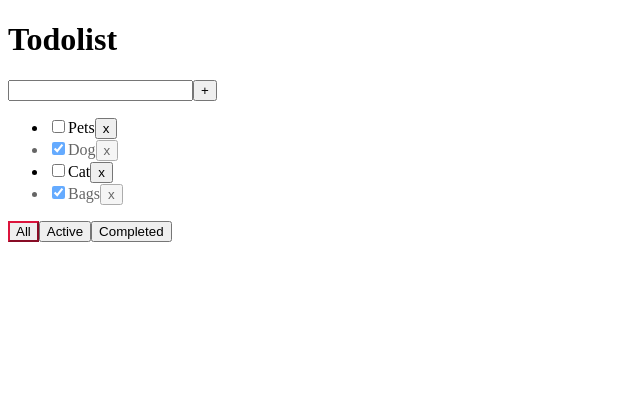
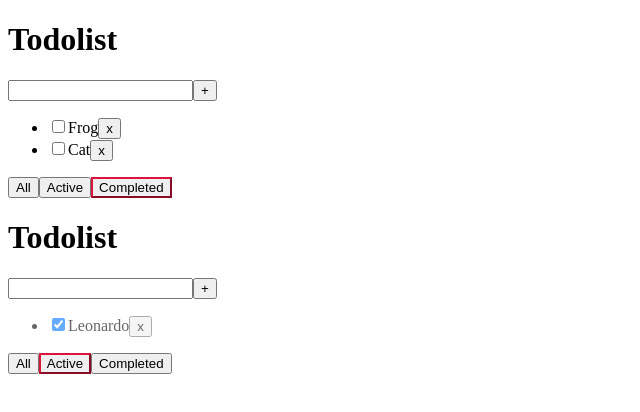
Before and after one commit to davidradcenko/TodolistImp, a React (Create React App) app: page / in a window 1280 px wide. Shown: the top 412 px of the page, without its empty margins (0-640 px from the left). Built offline with nearby package versions, Linux system fonts and the light colour scheme.

Commit message:
error whis new properties

```diff
--- a/src/App.tsx
+++ b/src/App.tsx
@@ -4,64 +4,98 @@ import {v1 as uuidv4} from 'uuid';
 import './App.css';
 
 export type FilterType = "All" | "Completed" | "Active";
+type TodolistType = {
+    id: string,
+    title: string,
+    isDone: FilterType
+}
+
 
 function App() {
-    let [TodolistData, SetTodolistData] = useState([
-        {id: uuidv4(), name : "Pets", checked: false},
-        {id: uuidv4(), name: "Dog", checked: true},
-        {id: uuidv4(), name: "Cat", checked: false},
-        {id: uuidv4(), name: "Bags", checked: true}
-    ])
-    let [Filter, setFilter] = useState<FilterType>("All")
 
-    function removeTask(id: string) {
-        let task = TodolistData.filter(e => id != e.id)
-        SetTodolistData(task)
+    function removeTask(id: string, todolistId: string) {
+        let T = tasksObj[todolistId]
+        let FiltredTask = T.filter(e => id != e.id)
+        tasksObj[todolistId] = FiltredTask
+        SetTasksObj({...tasksObj})
     }
 
-    function AddNewTodoTask(title: string) {
+    function AddNewTodoTask(title: string, todolistId: string) {
         let newTodo = {id: uuidv4(), name: title, checked: false}
-        let newTask = [newTodo, ...TodolistData]
-        SetTodolistData(newTask)
+        let T = tasksObj[todolistId]
+        let newTask = [newTodo, ...T]
+        tasksObj[todolistId] = newTask
+        SetTasksObj({...tasksObj})
     }
 
-    function chengeChecked(id: string) {
-        let newMass = TodolistData.find(e => {
-            if (e.id == id) {
-            e.checked= !e.checked
-                return e
-            }
-        })
-       let soldeMass=[...TodolistData]
-            SetTodolistData(soldeMass)
+    function chengeChecked(id: string, todolistId: string) {
+        let T = tasksObj[todolistId]
+        let newMass = T.filter(e => e.id == id)
+
+        if(newMass){
+            console.log(newMass)
+            tasksObj[0].checked = true
+            SetTasksObj({...tasksObj})
+        }
 
 
     }
 
-    function chengeFilter(value: FilterType) {
-        setFilter(value)
+    function chengeFilter(value: FilterType, todolistId: string) {
+        let todo = TodolistData.find(tl => tl.id === todolistId)
+        if (todo) {
+
+            todo.isDone = value
+            SetTodolistData({...TodolistData})
+        }
+
     }
 
+    let todolistId1 = uuidv4()
+    let todolistId2 = uuidv4()
 
-    let filtrData = TodolistData
-    if (Filter == "Completed") {
-        filtrData = TodolistData.filter(e => e.checked == false)
-    }
-    if (Filter == "Active") {
-        filtrData = TodolistData.filter(e => e.checked == true)
-    }
+    let [TodolistData, SetTodolistData] = useState<Array<TodolistType>>([
+        {id: todolistId1, title: "Books", isDone: "Completed"},
+        {id: todolistId2, title: "Pets", isDone: "Active"}
+    ])
+    let [tasksObj, SetTasksObj] = useState({
+        [todolistId1]: [
+            {id: uuidv4(), name: "Frog", checked: false},
+            {id: uuidv4(), name: "Dog", checked: true},
+            {id: uuidv4(), name: "Cat", checked: false},
+            {id: uuidv4(), name: "Bags", checked: true}
+        ],
+        [todolistId2]: [
+            {id: uuidv4(), name: "Leonardo", checked: true},
+            {id: uuidv4(), name: "7 age", checked: false}
+        ]
+
+    })
 
     return (
         <div className="App">
-            <Todolists tasks={filtrData}
-                       removeTask={removeTask}
-                       FilterChenge={chengeFilter}
-                       FilterStatus={Filter}
-                       chengeChecked={chengeChecked}
-                       AddNewTodoTask={AddNewTodoTask}/>
+            {TodolistData.map((tl) => {
+                let filtrData = tasksObj[tl.id]
+                if (tl.isDone == "Completed") {
+                    filtrData = filtrData.filter(e => e.checked == false)
+                }
+                if (tl.isDone == "Active") {
+                    filtrData = filtrData.filter(e => e.checked == true)
+                }
+                return (<Todolists
+                    key={tl.id}
+                    id={tl.id}
+                    tasks={filtrData}
+                    removeTask={removeTask}
+                    FilterChenge={chengeFilter}
+                    FilterStatus={tl.isDone}
+                    chengeChecked={chengeChecked}
+                    AddNewTodoTask={AddNewTodoTask}/>)
+            })
+            }
+
         </div>
     );
 }
 
-
 export default App;
--- a/src/Todolists.tsx
+++ b/src/Todolists.tsx
@@ -10,11 +10,12 @@ export type TaskType = {
 }
 
 export  type PropsType = {
+    id:string,
     tasks: Array<TaskType>,
-    removeTask: (id: string) => void,
-    FilterChenge: (param: FilterType) => void
-    chengeChecked: (id: string) => void,
-    AddNewTodoTask: (title: string) => void
+    removeTask: (id: string,todolistId:string) => void,
+    FilterChenge: (param: FilterType,todolistId:string) => void
+    chengeChecked: (id: string,todolistId:string) => void,
+    AddNewTodoTask: (title: string,todolistId:string) => void
     FilterStatus: FilterType
 }
 
@@ -28,7 +29,7 @@ export function Todolists(props: PropsType) {
     }
     const OnClikOnbutton = (e: string) => {
         if(e.trim() != ""){
-            props.AddNewTodoTask(ButtonAdd)
+            props.AddNewTodoTask(ButtonAdd,props.id)
             SetButtonAdd("")
             SetErrorMessage(null)
         }else {
@@ -36,12 +37,11 @@ export function Todolists(props: PropsType) {
         }
     }
 
-    const FilterAll=()=>{ props.FilterChenge("All")}
-    const FilterCompleted=()=>{props.FilterChenge("Completed")}
-    const FilterActive=()=>{props.FilterChenge("Active")}
+    const FilterAll=()=>{ props.FilterChenge("All",props.id)}
+    const FilterCompleted=()=>{props.FilterChenge("Completed",props.id)}
+    const FilterActive=()=>{props.FilterChenge("Active",props.id)}
     return (
         <>
-            <div>
                 <h1>Todolist</h1>
                 <input onKeyPress={(e) => {
                     if(e.charCode == 13){
@@ -61,10 +61,10 @@ export function Todolists(props: PropsType) {
                 <ul>
                     {
                         props.tasks.map(e =>{
-                        const deleteFun=(id:string)=>{props.removeTask(e.id)}
+                        const deleteFun=(id:string)=>{props.removeTask(e.id,e.id)}
                             return (
                                 <li className={e.checked == true ? "Todolist-TasksList-ChekedTrue":""} key={e.id}>
-                                    <input checked={e.checked} onClick={() => props.chengeChecked(e.id)} type="checkbox"/>
+                                    <input checked={e.checked} onClick={() => props.chengeChecked(e.id,props.id)} type="checkbox"/>
                                     <span>{e.name}</span>
                                     <button onClick={() => deleteFun(e.id)} type="button">x</button>
                                 </li>
@@ -75,7 +75,7 @@ export function Todolists(props: PropsType) {
                 <button className={props.FilterStatus == "All" ? "Todolist-button-filter":""} onClick={() => {FilterAll()}}>All</button>
                 <button className={props.FilterStatus == "Active" ? "Todolist-button-filter":""} onClick={() => {FilterActive()}}>Active</button>
                 <button className={props.FilterStatus == "Completed" ? "Todolist-button-filter":""} onClick={() => {FilterCompleted()}}>Completed</button>
-            </div>
+
         </>
     )
 }
```
